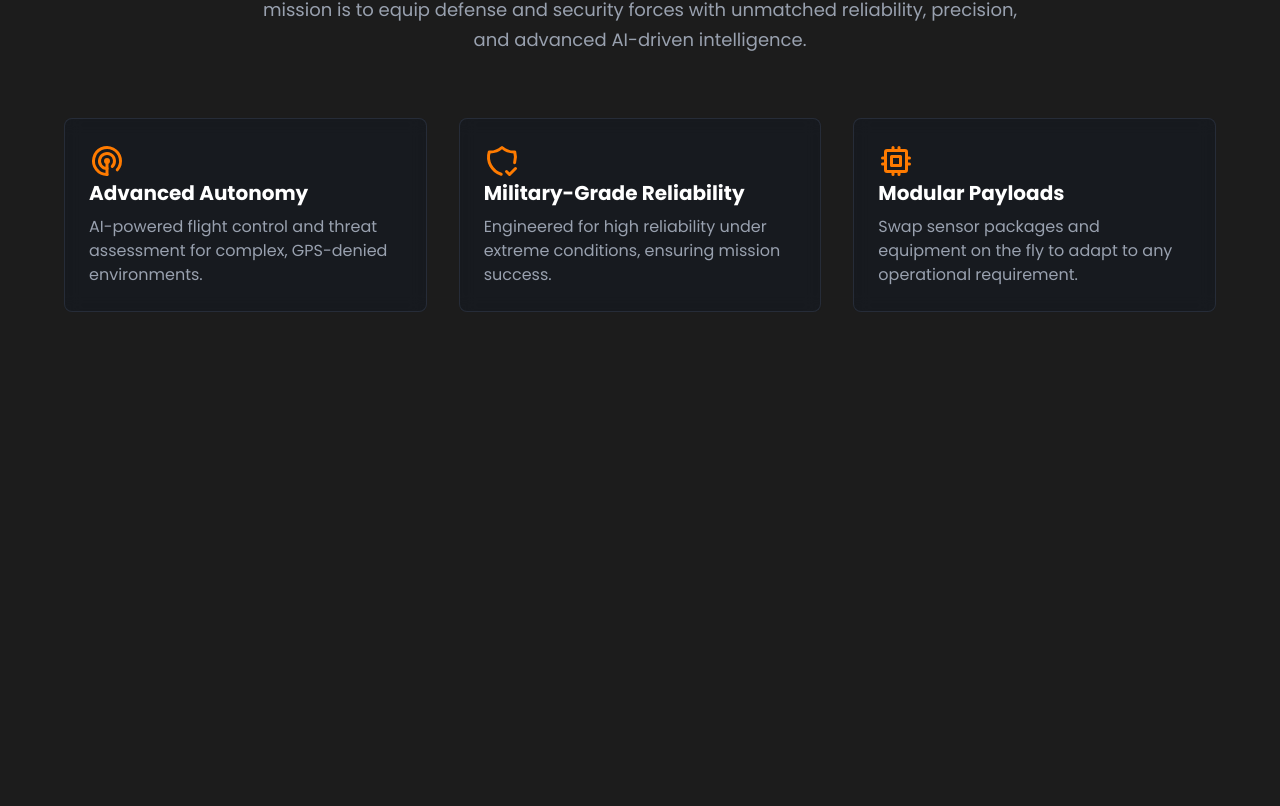
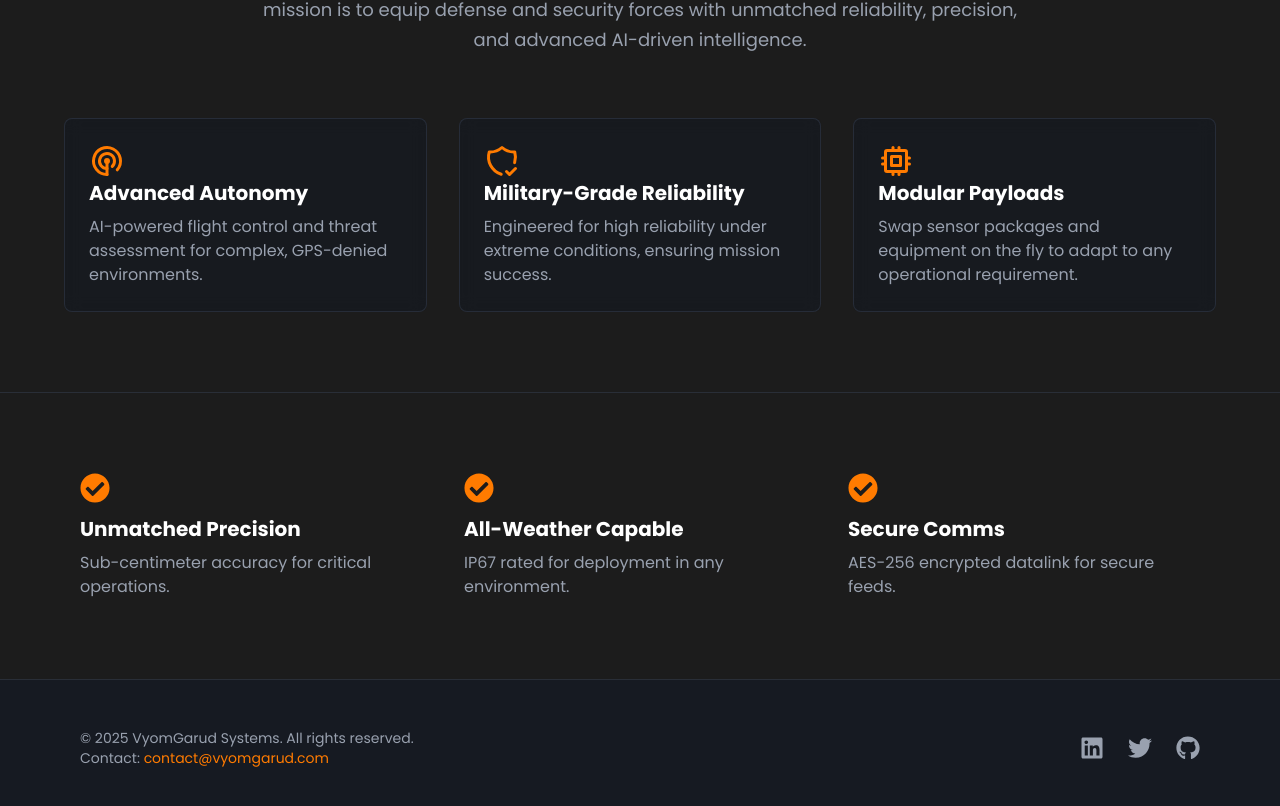
Before and after one commit to mathpalnaman/Aeroguard, a Next.js app: page / in a window 1280 px wide. Shown: the part 970-1776 px from the top of the page. Before the commit the page ends 1362 px from the top, so only its background shows below. Built offline with nearby package versions, Linux system fonts and the light colour scheme.

Commit message:
built highlights and footer sections

```diff
--- a/src/app/page.tsx
+++ b/src/app/page.tsx
@@ -1,11 +1,15 @@
 import Hero from "@/components/hero";
 import About from "@/components/about";
+import Highlights from "@/components/highlights";
+import Footer from "@/components/footer";
 
 export default function Home() {
   return (
     <main className="min-h-screen bg-brand-charcoal">
       <Hero />
       <About />
+      <Highlights />
+      <Footer />
     </main>
   );
 }
--- /dev/null
+++ b/src/components/footer.tsx
@@ -0,0 +1,54 @@
+import React from "react";
+import { FaLinkedin, FaTwitter, FaGithub } from "react-icons/fa";
+
+const Footer = () => {
+  return (
+    <footer className="py-12 bg-gray-900/50 text-gray-400">
+      <div className="max-w-6xl mx-auto px-4 flex flex-col md:flex-row justify-between items-center">
+        {/* Left Side: Copyright */}
+        <div className="text-center md:text-left mb-4 md:mb-0">
+          <p className="text-sm">
+            &copy; {new Date().getFullYear()} VyomGarud Systems. All rights
+            reserved.
+          </p>
+          <p className="text-sm">
+            Contact:{" "}
+            <a
+              href="mailto:contact@vyomgarud.com"
+              className="text-brand-orange hover:underline"
+            >
+              contact@vyomgarud.com
+            </a>
+          </p>
+        </div>
+
+        {/* Right Side: Social Icons */}
+        <div className="flex gap-6">
+          <a
+            href="#"
+            className="hover:text-brand-orange transition-colors"
+            aria-label="LinkedIn"
+          >
+            <FaLinkedin size={24} />
+          </a>
+          <a
+            href="#"
+            className="hover:text-brand-orange transition-colors"
+            aria-label="Twitter"
+          >
+            <FaTwitter size={24} />
+          </a>
+          <a
+            href="#"
+            className="hover:text-brand-orange transition-colors"
+            aria-label="GitHub"
+          >
+            <FaGithub size={24} />
+          </a>
+        </div>
+      </div>
+    </footer>
+  );
+};
+
+export default Footer;
--- /dev/null
+++ b/src/components/highlights.tsx
@@ -0,0 +1,47 @@
+import React from "react";
+import { FaCheckCircle } from "react-icons/fa"; // Using a check icon
+
+const Highlights = () => {
+  return (
+    <section className="py-20 bg-brand-charcoal border-t border-b border-gray-700/50">
+      <div className="max-w-6xl mx-auto px-4">
+        <div className="grid grid-cols-1 md:grid-cols-3 gap-8 text-center md:text-left">
+          {/* Highlight Item 1 */}
+          <div className="flex flex-col items-center md:items-start">
+            <FaCheckCircle className="text-brand-orange text-3xl mb-3" />
+            <h4 className="text-xl font-bold text-white mb-2">
+              Unmatched Precision
+            </h4>
+            <p className="text-gray-400">
+              Sub-centimeter accuracy for critical operations.
+            </p>
+          </div>
+
+          {/* Highlight Item 2 */}
+          <div className="flex flex-col items-center md:items-start">
+            <FaCheckCircle className="text-brand-orange text-3xl mb-3" />
+            <h4 className="text-xl font-bold text-white mb-2">
+              All-Weather Capable
+            </h4>
+            <p className="text-gray-400">
+              IP67 rated for deployment in any environment.
+            </p>
+          </div>
+
+          {/* Highlight Item 3 */}
+          <div className="flex flex-col items-center md:items-start">
+            <FaCheckCircle className="text-brand-orange text-3xl mb-3" />
+            <h4 className="text-xl font-bold text-white mb-2">
+              Secure Comms
+            </h4>
+            <p className="text-gray-400">
+              AES-256 encrypted datalink for secure feeds.
+            </p>
+          </div>
+        </div>
+      </div>
+    </section>
+  );
+};
+
+export default Highlights;
```
